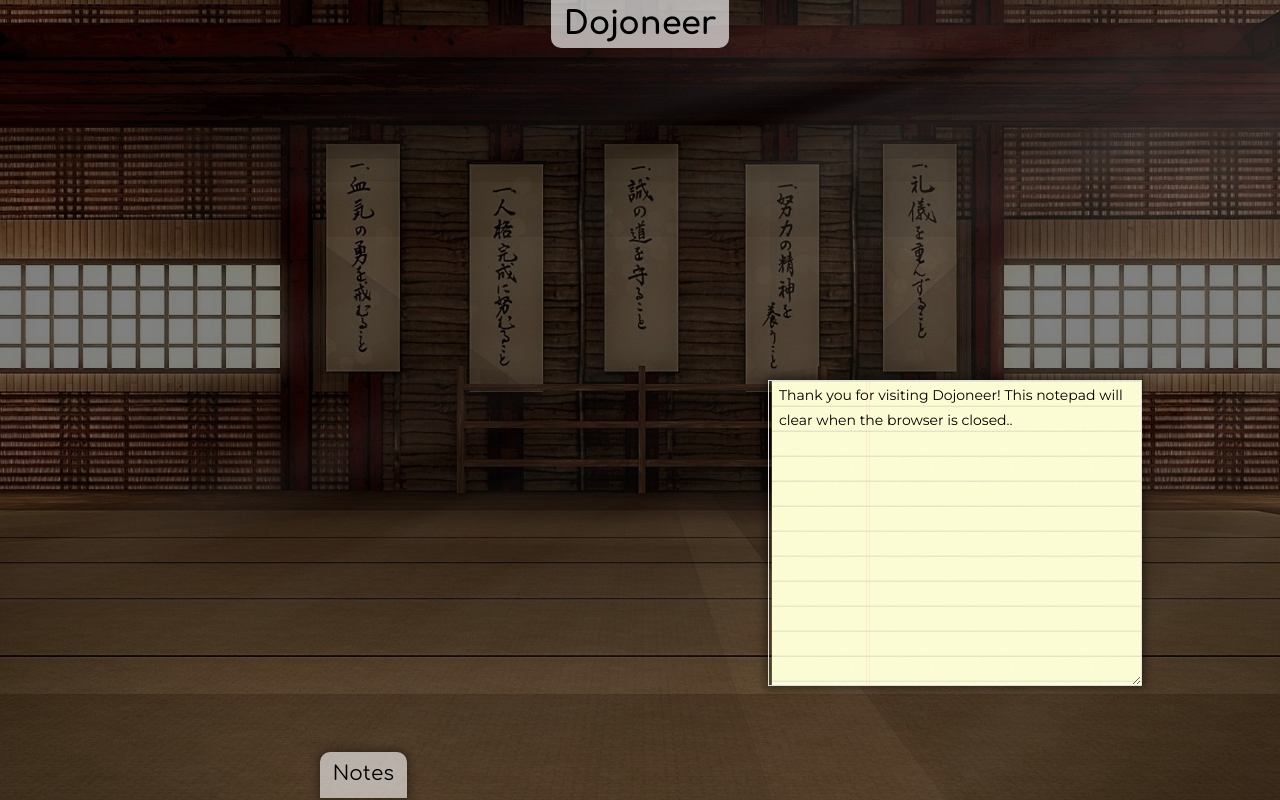
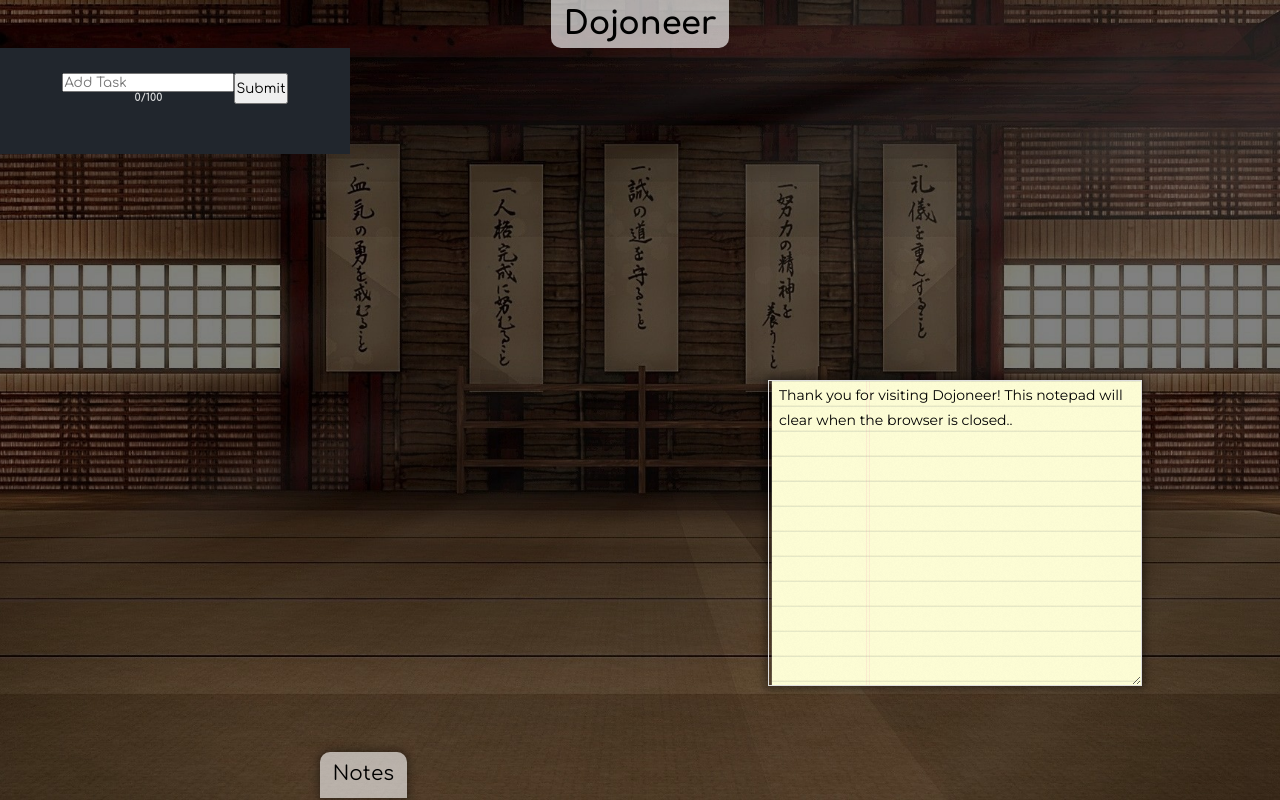
Before and after one commit to aaronpnguyen/Dojoneer, a React (Create React App) app in the folder client/: page / in a window 1280 px wide. Built offline with nearby package versions, Linux system fonts and the light colour scheme.

Commit message:
Added tasks

```diff
--- a/client/src/App.js
+++ b/client/src/App.js
@@ -1,14 +1,14 @@
-import {Routes, Route} from 'react-router-dom'
 import './App.css';
 import Notepad from './components/Notepad';
+import Tasks from './components/Tasks'
 
 
 function App() {
   return (
     <div className="App container">
       <h1 className='logo'>Dojoneer</h1>
-
-      <Notepad />
+      <Tasks/>
+      <Notepad/>
 
     </div>
   );
--- /dev/null
+++ b/client/src/components/Tasks.js
@@ -0,0 +1,73 @@
+import React, {useState, useEffect} from 'react'
+// eslint-disable-next-line
+import Todo from './styles/Todo.css'
+
+const Tasks = () => {
+    const saved = localStorage.getItem("Tasks")
+    let [tasks, setTasks] = useState("")
+    let [count, setCount] = useState(0)
+
+    let [list, setList] = useState(() => {
+        if (saved) {
+            return JSON.parse(saved)
+        }
+        return []
+    })
+
+    useEffect(() => {
+        localStorage.setItem("Tasks", JSON.stringify(list))
+    }, [list])
+
+    const onSubmit = e => {
+        e.preventDefault()
+        if (tasks) {
+            setList([...list, {id: list.length, task: tasks, complete: false}])
+        }
+        setTasks("")
+        setCount(0)
+    }
+
+    const deleteTask = (key) => {
+        let filteredList = list.filter((task, i) => {
+            return i !== key
+        })
+        setList(filteredList)
+    }
+
+    const change = e => {
+        setTasks(e.target.value)
+        setCount(e.target.value.length)
+    }
+
+    const toggleComplete = (e, key) => {
+        let copyList = [...list]
+        copyList[key].complete = e.target.checked
+        setList(copyList)
+    }
+
+    return (
+        <div className="taskForm">
+            <form onSubmit={onSubmit} className="form">
+                <div>
+                    <input type="text" onChange={change} value={tasks} placeholder="Add Task"></input>
+                    <h6>{count}/100</h6>
+                </div>
+
+                <input type="submit"></input>
+            </form>
+            {
+                list.map((item, key=item.id) => {
+                    return (
+                        <div key={key} className="mapItems">
+                            <input type="checkbox" checked={item.complete} onChange={e => toggleComplete(e, key)}></input>
+                            <h3 style={{textDecoration: item.complete? "line-through": "None"}}>{item.task}</h3>
+                            <button onClick={e => deleteTask(key)}>Delete!</button>
+                        </div>
+                    )
+                })
+            }
+        </div>
+    )
+}
+
+export default Tasks
--- /dev/null
+++ b/client/src/components/styles/Todo.css
@@ -0,0 +1,20 @@
+.taskForm {
+    display: flex;
+    align-items: center;
+    max-width: 300px;
+    flex-direction: column;
+    padding: 25px;
+    background-color: #21262d;
+    color: rgba(255, 255, 255, 0.822);
+}
+
+.form {
+    display: flex;
+    margin-bottom: 25px;
+}
+
+.mapItems {
+    display: flex;
+    justify-content: space-between;
+    width: 200px;
+}
```
